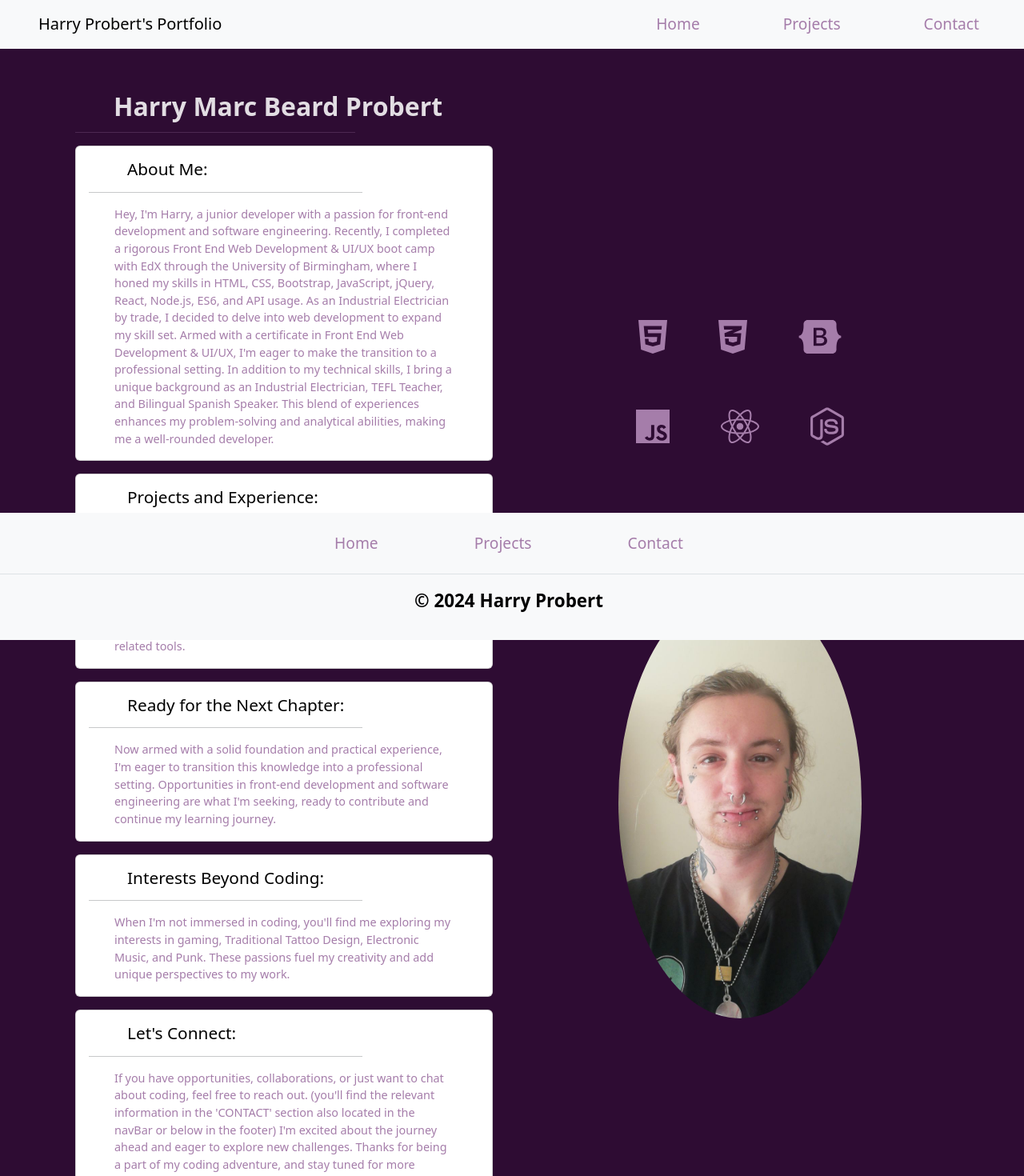
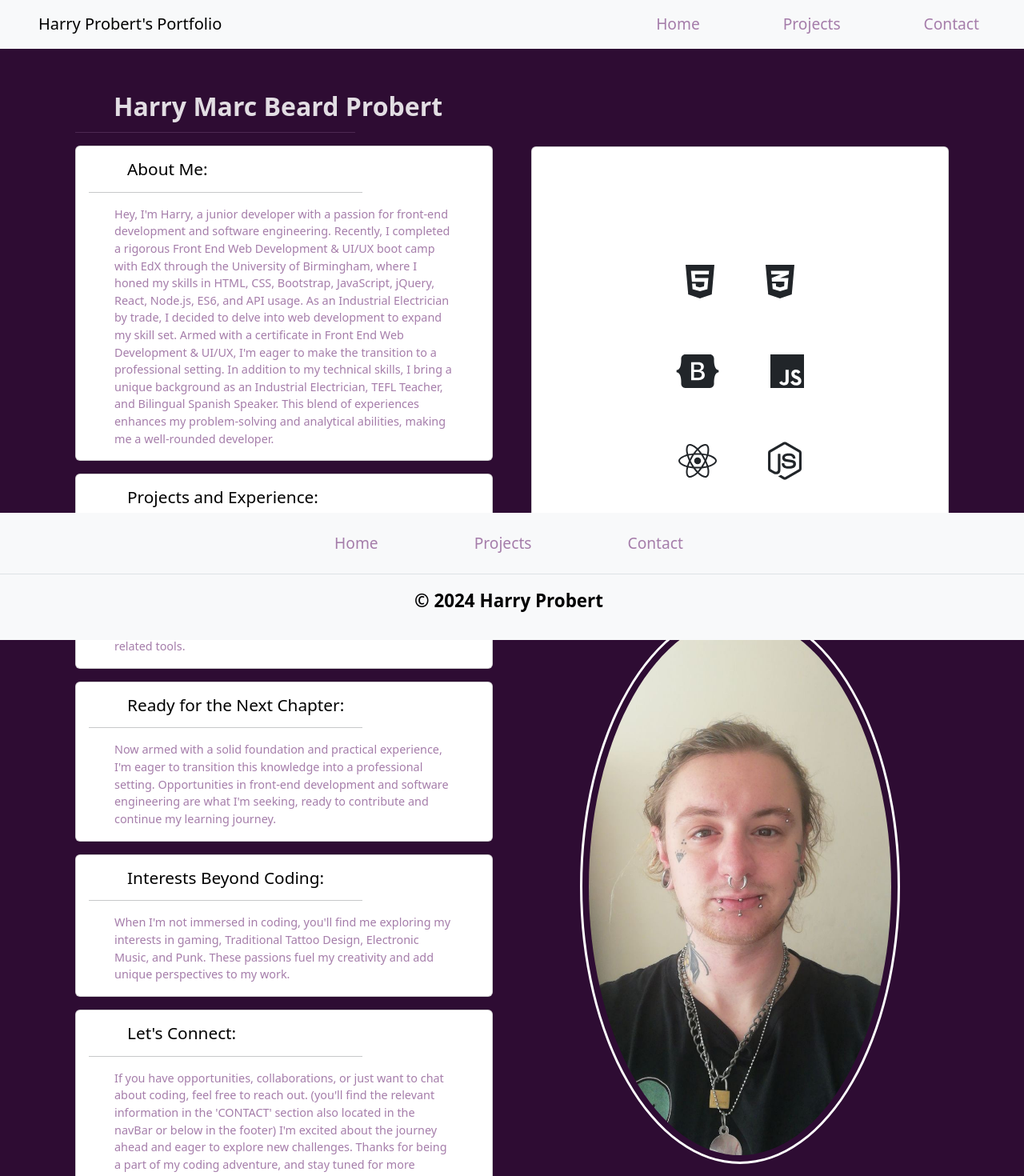
Before and after one commit to hpro97/portfolioReact, a React (Vite) app: page / in a window 1280 px wide. Shown: the top 1470 px of the page at 80% size. Built offline with nearby package versions, Linux system fonts and the light colour scheme.

Commit message:
fix cards on home, change padding on photo

```diff
--- a/src/CSS/index.css
+++ b/src/CSS/index.css
@@ -115,6 +115,10 @@ footer {
  padding: 3rem;
 }
 
+.smallPadder {
+  padding: 0.5rem;
+}
+
 h1 {
   font-size: 3.2em;
   line-height: 1.1;
--- a/src/components/home.jsx
+++ b/src/components/home.jsx
@@ -77,6 +77,8 @@ const Home = () => {
           <div className="col-lg-6 d-flex align-items-center justify-content-center">
             <div className="text-center central">
               {/* Badges */}
+              <div className="card">
+              <div className="card-body">
               <div className="padder icons">
                 <FontAwesomeIcon
                   icon={faHtml5}
@@ -110,13 +112,17 @@ const Home = () => {
                 />
                 {/* Add more badges as needed */}
               </div>
+              </div>
+              </div>
               {/* Image */}
+
               <img
                 src={Me}
-                className="d-block mx-lg-auto img-fluid rounded-circle mt-3 padder"
+                className="d-block mx-lg-auto img-fluid rounded-circle mt-3 smallPadder"
                 alt="Profile Picture"
                 width="400"
                 loading="lazy"
+                style={{ border: "0.2rem solid white" }}
               />
             </div>
           </div>
```
